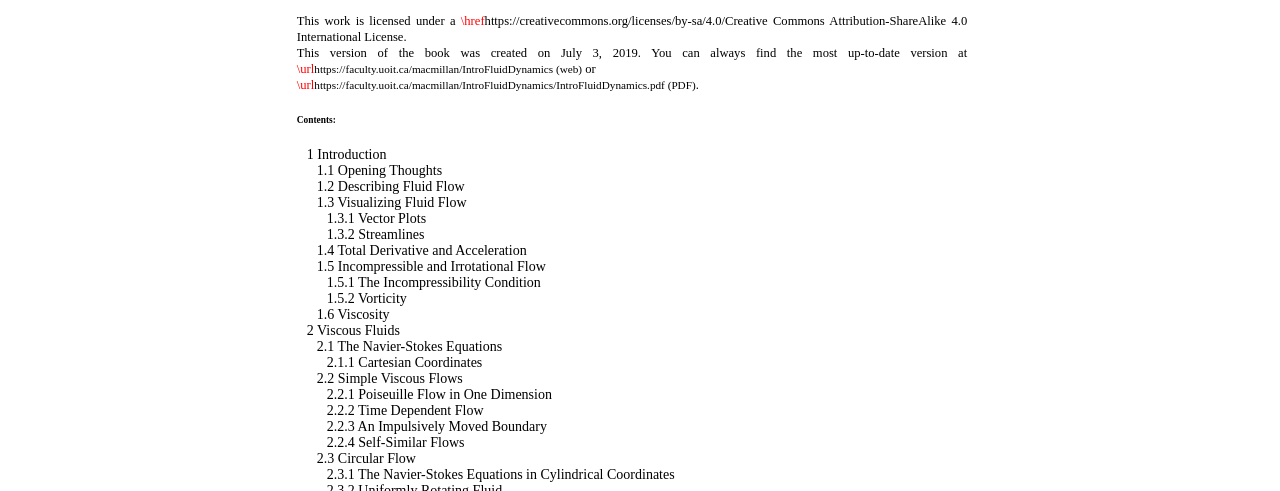
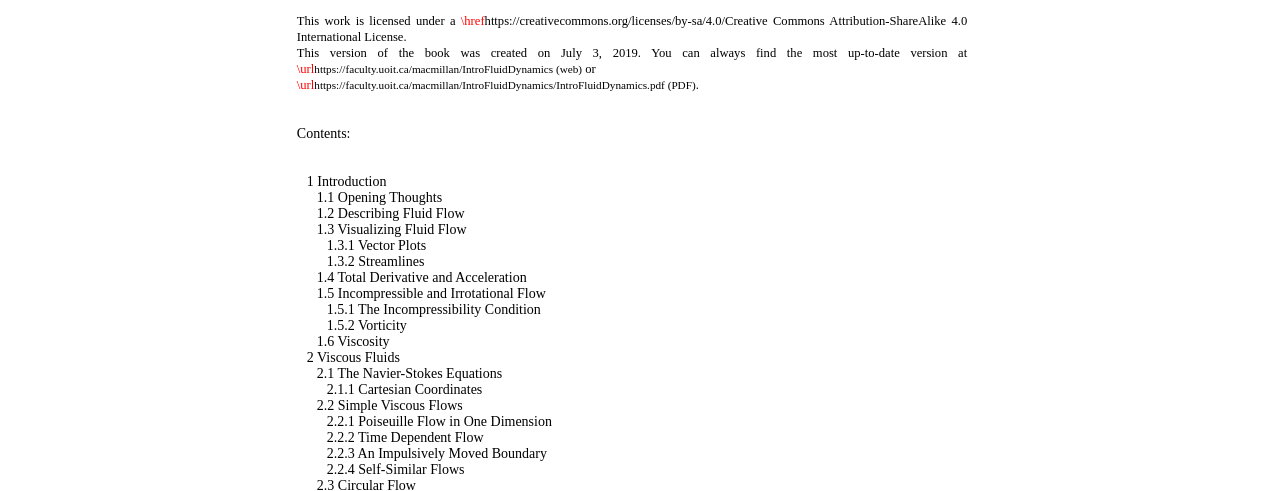
Before and after one commit to josephmacmillan/IntroFluidDynamics_old, a plain HTML site: page index.html in a window 1280 px wide. Shown: the part 242-733 px from the top of the page. Drawn offline with nearby package versions, Linux system fonts and the light colour scheme; some packages are replaced by stand-ins of ours; a web font is replaced by a local one.

Commit message:
updated for TOC text

```diff
--- a/fluids.css
+++ b/fluids.css
@@ -169,6 +169,12 @@ font-weight: 300;
   font-size:14px;
 }
 
+.ltx_TOC h6 {
+ font-family:'Roboto Slab', serif;
+  font-weight:400;
+  font-size:14px;
+}
+
 
 .ltx_title_document {
 font-size:38px;
```
